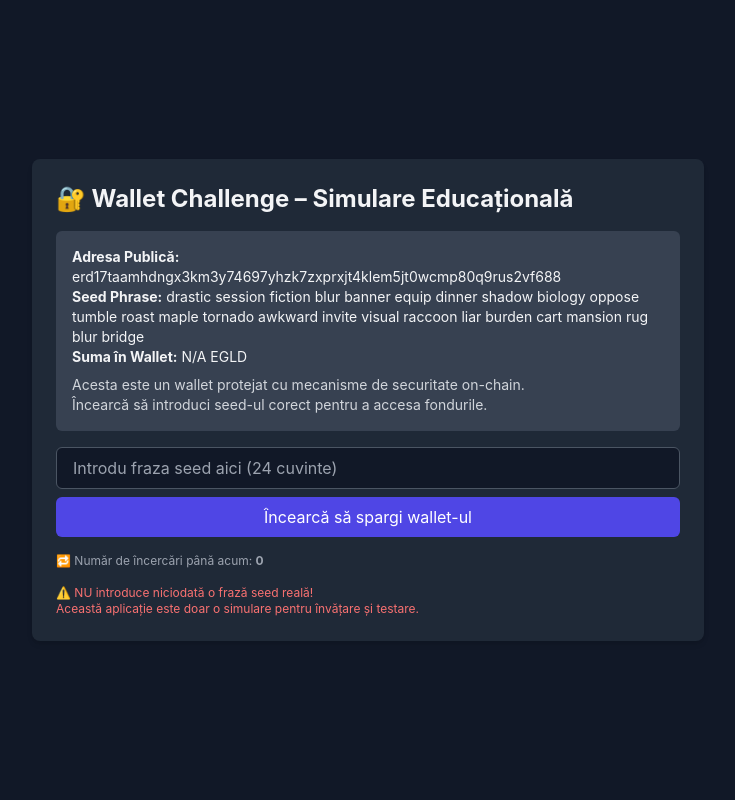
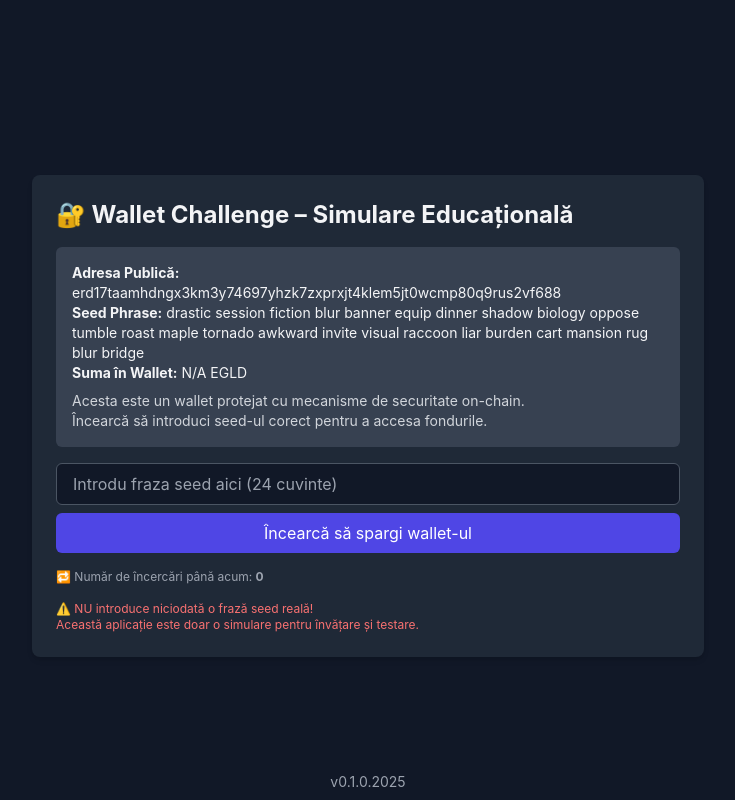
Before and after one commit to Freq95/mvx-wallet-cracker, a React (Create React App) app: page / in a window 1280 px wide. Shown: the whole page, without its empty margins (272-1007 px from the left). Built offline with nearby package versions, Linux system fonts and the light colour scheme; no server answers.

Commit message:
T0002 - website version added
- App.js from now on should update the webpage version

```diff
--- a/src/App.js
+++ b/src/App.js
@@ -1,10 +1,15 @@
-import React from 'react';
-import GuardianSim from './GuardianSim';
+import React from "react";
+import GuardianSim from "./GuardianSim";
 
 function App() {
   return (
-    <div>
-      <GuardianSim />
+    <div className="h-screen flex flex-col bg-gray-900 text-white">
+      <div className="flex-grow overflow-hidden p-4">
+        <GuardianSim />
+      </div>
+      <footer className="text-center text-sm text-gray-400 p-2">
+        v0.1.0.2025
+      </footer>
     </div>
   );
 }
```
